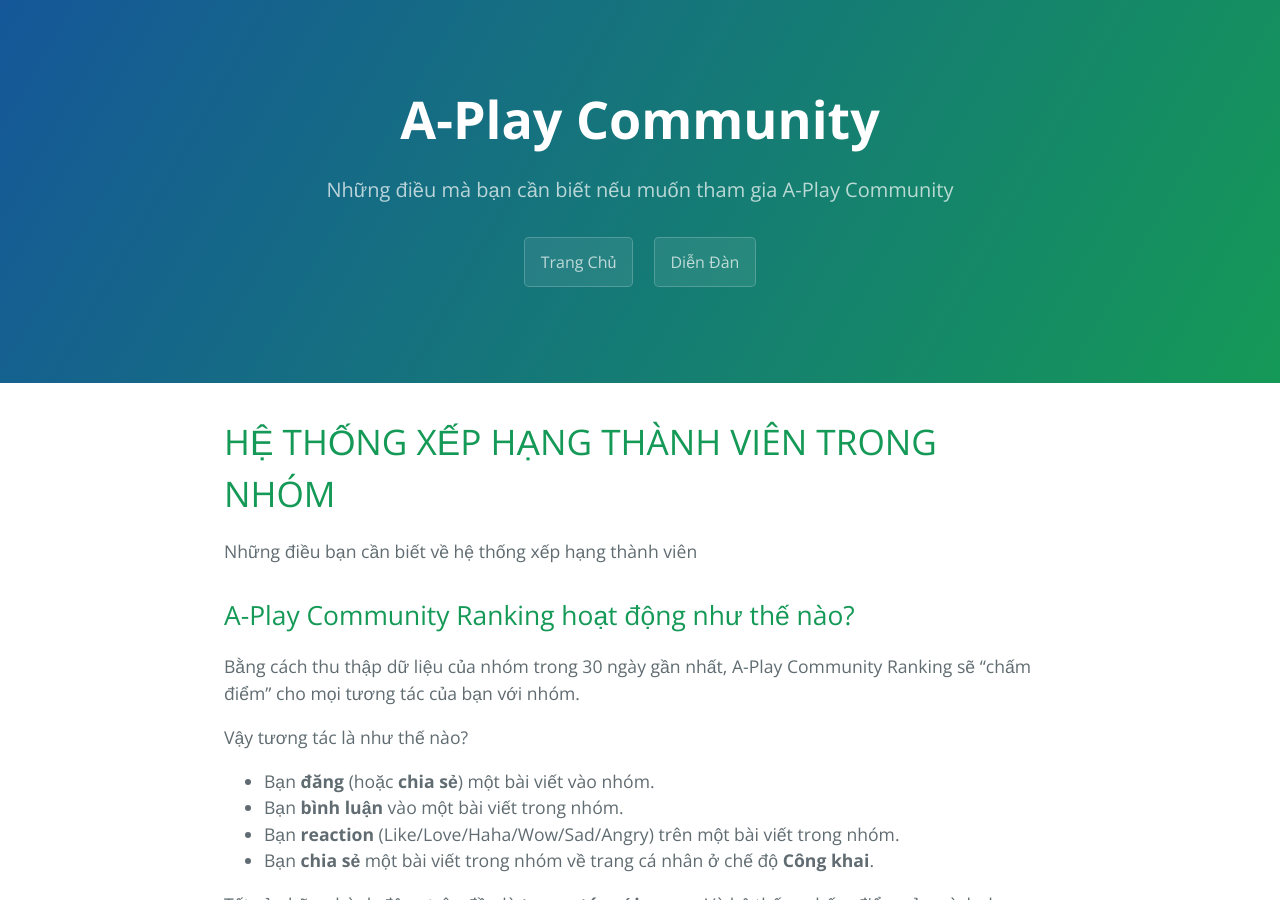
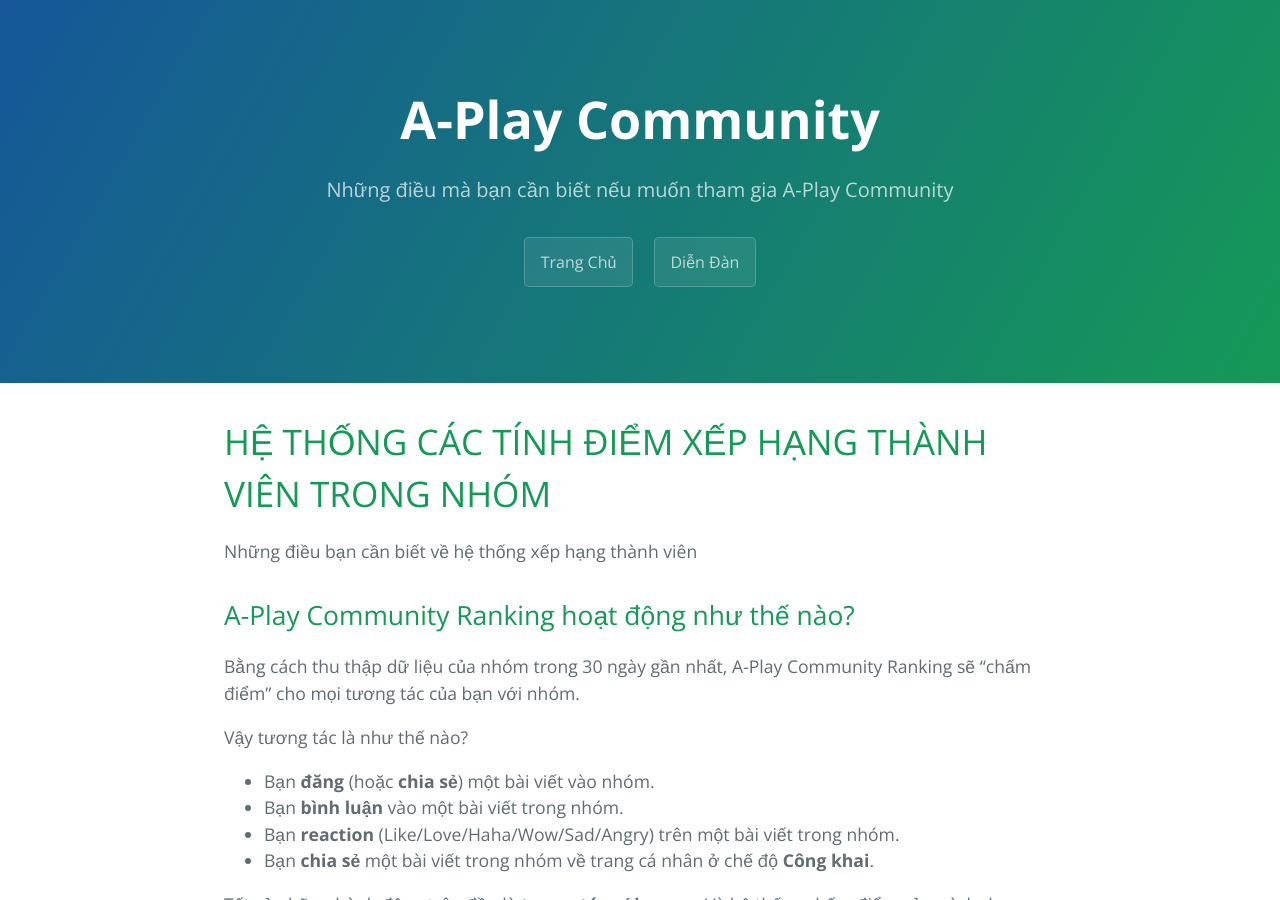
Before and after one commit to huuvinhvn/aplay, a Jekyll site: the page built from rank.md, in a window 1280 px wide and 900 px high. Built offline with Jekyll 4.4.1, drawn with Linux system fonts in a browser that asks for light colours; our own code applies the rules of GitHub Pages for plain Markdown files.

Commit message:
Update rank.md

```diff
--- a/rank.md
+++ b/rank.md
@@ -1,4 +1,4 @@
-# HỆ THỐNG XẾP HẠNG THÀNH VIÊN TRONG NHÓM
+# HỆ THỐNG CÁC TÍNH ĐIỂM XẾP HẠNG THÀNH VIÊN TRONG NHÓM
 
 Những điều bạn cần biết về hệ thống xếp hạng thành viên
 
```
